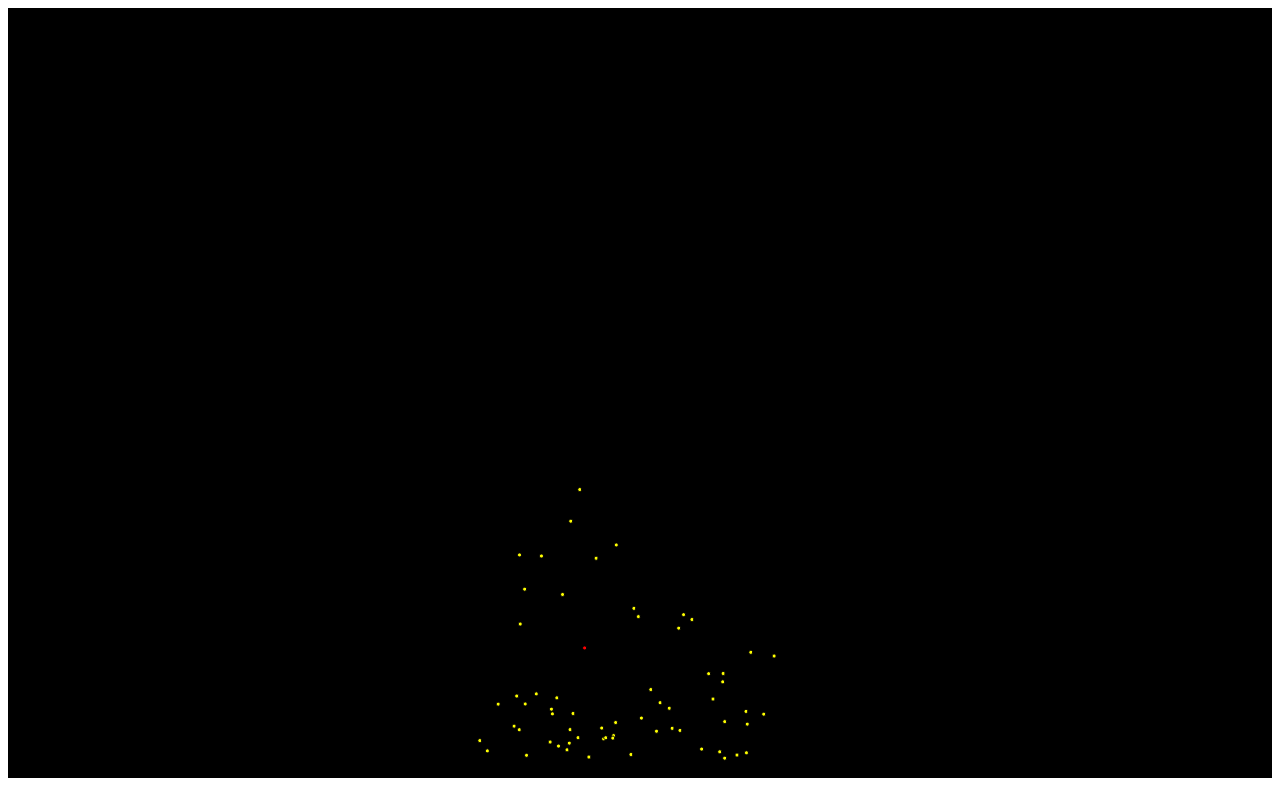
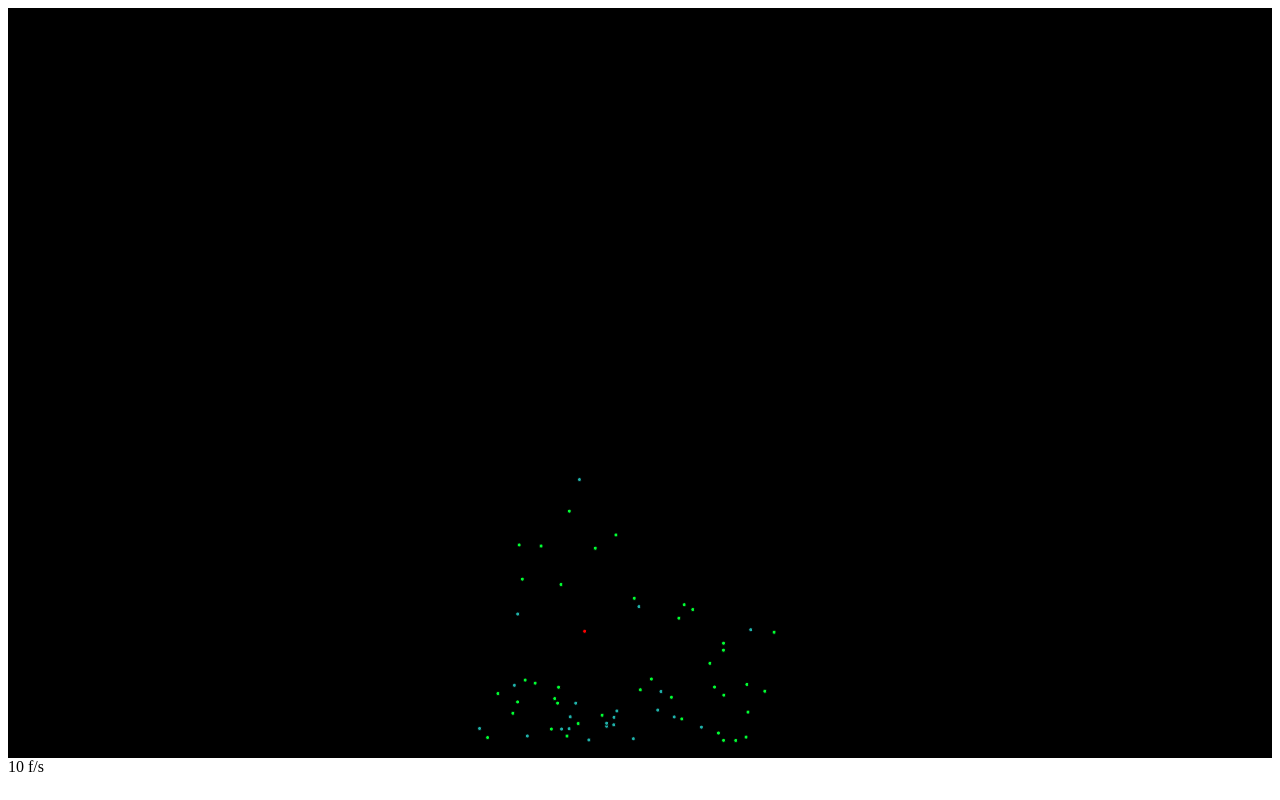
Before and after one commit to Workshop2/Swarm, a plain HTML site: page index.html in a window 1280 px wide. Drawn offline with nearby package versions, Linux system fonts and the light colour scheme; animation ran at ten frames a second.

Commit message:
More playing

```diff
--- a/index.html
+++ b/index.html
@@ -2,6 +2,7 @@
 <head>
 	<script type="text/javascript" src="http://code.jquery.com/jquery-2.0.3.min.js"></script>
 	<script type="text/javascript" src="js/two.js"></script>
+	<script type="text/javascript" src="js/fps.js"></script>
 </head>
 <body>
 	<div id="canvas" style="background: black"></div>
@@ -9,7 +10,7 @@
         var elem = document.getElementById('canvas');
         var playArea = {
             width: $(window).width() - 30,
-            height: $(window).height() - 30
+            height: $(window).height() - 50
         };
 
         var two = new Two(playArea).appendTo(elem);
@@ -20,7 +21,8 @@
 
     	var bees = [];
     	for(var i = 0; i < 64; i ++){
-    		var dot = CreateDot(two);
+    		var colour = i % 3 == 0 ? '#20B2AA' : '#00FF33';
+    		var dot = CreateDot(two, colour);
     		var bee = CreateBee(dot, playArea);
     		bees.push(bee);
     	}
@@ -51,6 +53,8 @@
 				//else
 				//	bee.update({ translation: leader.bee.dot.translation });
 			}
+
+			fps.Count();
     	});
 
     	function CreateDot(two, colour) {
--- /dev/null
+++ b/js/fps.js
@@ -0,0 +1,25 @@
+var fps = new function() {
+    var currentCount = 0,
+        originalTitle = document.title;
+
+	this.Setup = function() {
+		var counterElement = document.createElement('div');
+		counterElement.id = 'counter';
+		counterElement.innerHTML = "N/A";
+		document.body.appendChild(counterElement);
+
+		setInterval(function() {
+		    counterElement.innerHTML = currentCount + " f/s";
+		    document.title = originalTitle + " " + counterElement.innerHTML;
+			currentCount = 0;
+		}, 1000);
+	};
+
+	this.Count = function() {
+		currentCount += 1;
+	};
+};
+
+window.onload = function() {
+	fps.Setup();
+};
```
